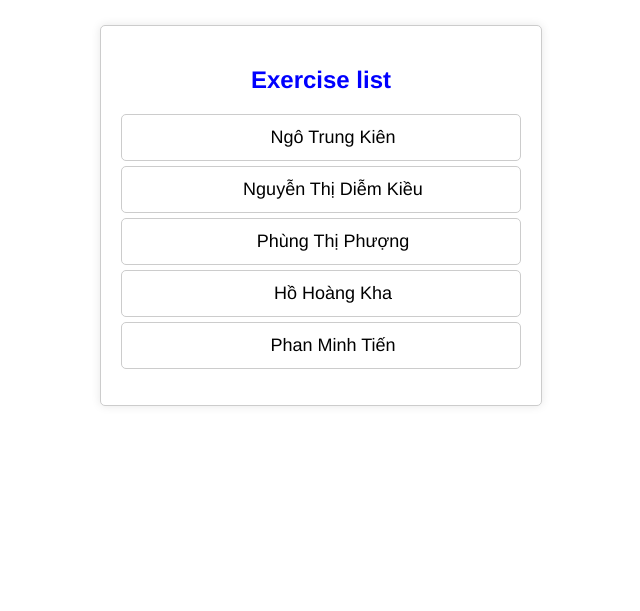
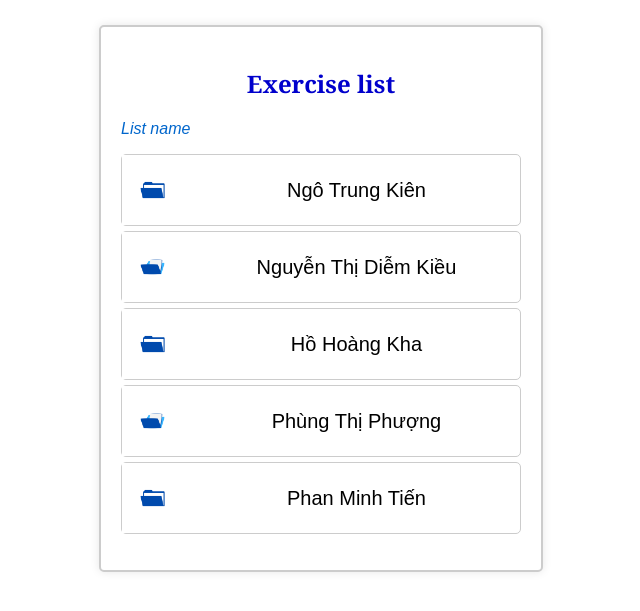
Before and after one commit to hohoangkha16092002/Open-source, a PHP site: page /pages/main/exercise-page.php in a window 1280 px wide. Shown: the top 611 px of the page, without its empty margins (319-959 px from the left). Run offline with PHP 8.4, Linux system fonts and the light colour scheme.

Commit message:
Update exercise-page.php

```diff
--- a/pages/main/exercise-page.php
+++ b/pages/main/exercise-page.php
@@ -1,11 +1,10 @@
 <!DOCTYPE html>
 <html>
-
 <head>
     <meta name="viewport" content="width=device-width, initial-scale=1">
     <style>
         .exercise-body {
-            font-family: Helvetica, sans-serif;
+            font-family: sans-serif, Helvetica, sans-serif;
             display: flex;
             justify-content: center;
             align-items: center;
@@ -17,7 +16,7 @@
             width: 100%;
             background-color: white;
             padding: 20px;
-            border: 1px solid #ccc;
+            border: 2px solid #ccc;
             border-radius: 5px;
             box-shadow: 0px 0px 10px rgba(0, 0, 0, 0.1);
         }
@@ -27,7 +26,8 @@
         }
 
         .exercise-h2 {
-            color: blue;
+            color: #0000CC;
+            font-family: Georgia;
             margin-bottom: 20px;
         }
 
@@ -46,11 +46,8 @@
             border-radius: 5px;
         }
 
-        .exercise-search-icon {
-            position: absolute;
-            top: 50%;
-            transform: translateY(-20%);
-            cursor: pointer;
+        .exercise-icon {
+            margin-right: 10px;
         }
 
         #exercise-myUL {
@@ -59,16 +56,23 @@
         }
 
         #exercise-myUL li {
+            display: flex;
+            align-items: center;
             margin: 5px 0;
             background-color: #fff;
             border: 1px solid #ccc;
             border-radius: 5px;
         }
 
+        .exercise-image {
+            width: 80px;
+            height: 70px;
+        }
+
         #exercise-myUL li a {
             padding: 12px;
             text-decoration: none;
-            font-size: 18px;
+            font-size: 20px;
             color: black;
             display: block;
             width: 100%;
@@ -81,6 +85,11 @@
             -ms-transform: scale(1.05);
             transform: scale(1.05);
         }
+
+        .list-name {
+            color: #0066CC;
+            cursor: pointer;
+        }
     </style>
 </head>
 
@@ -89,34 +98,29 @@
         <form class="exercise-form" method="post">
             <div class="container">
                 <h2 align="center" class="exercise-h2">Exercise list</h2>
+                <i class="list-name">List name</i>
             </div>
             <ul id="exercise-myUL">
                 <?php
-                // Define an array with exercise names
-                $exerciseNames = array(
-                    "Array_String_Function" => "Ngô Trung Kiên",
-                    "Form_Php" => "Nguyễn Thị Diễm Kiều",
-                    "string" => "Phùng Thị Phượng",
-                    "Crup_app" => "Hồ Hoàng Kha",
-                    "phpMyAdmin" => "Phan Minh Tiến"
-                );
                 if (isset($_POST['submit'])) {
-                    $search = $_POST['search'];
-                    foreach ($exerciseNames as $link => $name) {
-                        if (stripos($name, $search) !== false) {
-                            echo "<li><a href='$link'>$name</a></li>";
-                        }
-                    }
                 } else {
-                    foreach ($exerciseNames as $link => $name) {
-                        echo "<li><a href='$link'>$name</a></li>";
+                    $exerciseData = [
+                        "Ngô Trung Kiên" => ["kien_exercises", "img/exercise-ntk.jpg"],
+                        "Nguyễn Thị Diễm Kiều" => ["kieu_exercises", "img/exercise-ntdk.jpg"],
+                        "Hồ Hoàng Kha" => ["kha_exercises", "img/exercise-hhk.jpg"],
+                        "Phùng Thị Phượng" => ["phuong_exercises", "img/exercise-ptp.jpg"],
+                        "Phan Minh Tiến" => ["tien_exercises", "img/exercise-pmt.jpg"],
+                    ];
+
+                    foreach ($exerciseData as $name => $data) {
+                        $exerciseDir = $data[0];
+                        $imageSrc = $data[1];
+                        echo "<li><img class='exercise-image exercise-icon' src='$imageSrc' alt='Icon' width='80px' height='70px'><a class='list-name' href='$exerciseDir'>$name</a></li>";
                     }
                 }
                 ?>
             </ul>
-    </div>
-    </form>
+        </form>
     </div>
 </body>
-
 </html>
```
Also changed, not shown: img/exercise-hhk.jpg (added), img/exercise-ntdk.jpg (added), img/exercise-ntk.jpg (added), img/exercise-pmt.jpg (added), img/exercise-ptp.jpg (added).
